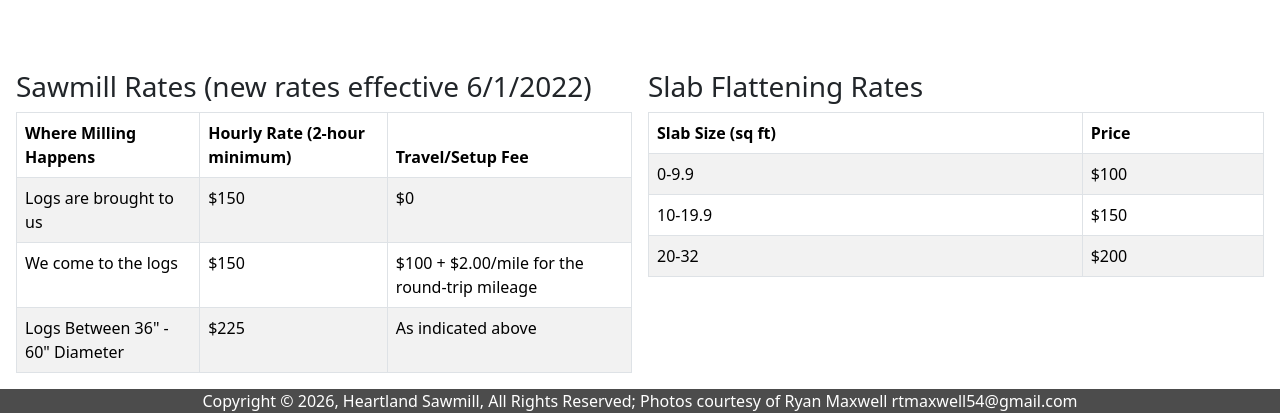
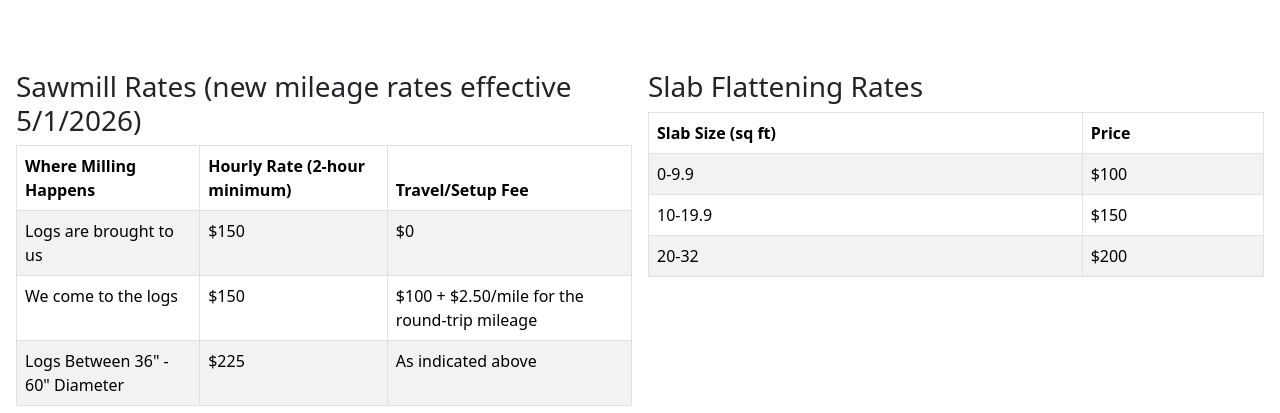
Before and after one commit to calebg84/new-sawmill-2021, a Next.js app: page /services in a window 1280 px wide. Shown: the part 3120-3533 px from the top of the page. Built offline with nearby package versions, Linux system fonts and the light colour scheme.

Commit message:
rate updates

```diff
--- a/src/app/components/MillingRateTable.js
+++ b/src/app/components/MillingRateTable.js
@@ -22,7 +22,7 @@
           <tr>
             <td>We come to the logs</td>
             <td>$150</td>
-            <td>$100 + $2.00/mile for the round-trip mileage</td>
+            <td>$100 + $2.50/mile for the round-trip mileage</td>
           </tr>
           <tr>
             <td>Logs Between 36" - 60" Diameter</td>
--- a/src/pages/services.js
+++ b/src/pages/services.js
@@ -224,7 +224,7 @@
       <motion.div variants={childVariants} className={styles.videos}>
         <div data-aos='fade-up' className={styles.rateTables}>
           <div>
-            <h3>Sawmill Rates (new rates effective 6/1/2022)</h3>
+            <h3>Sawmill Rates (new mileage rates effective 5/1/2026)</h3>
             <MillingRateTable></MillingRateTable>
           </div>
           <div>
```
